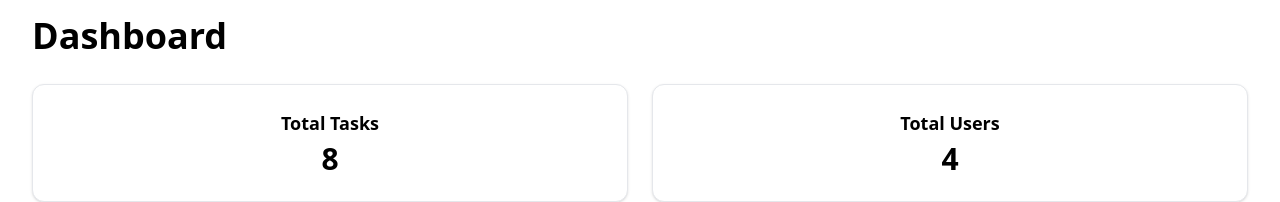
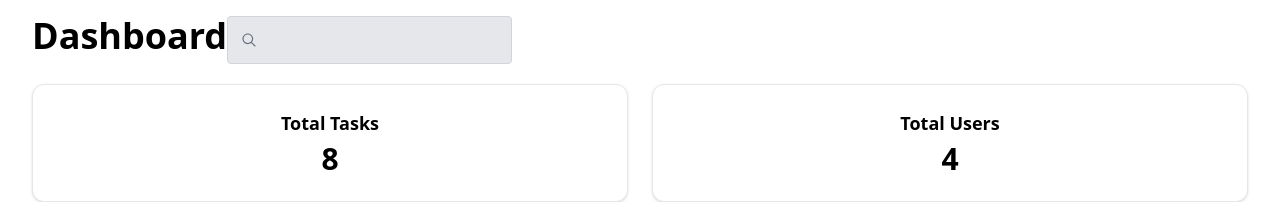
Before and after one commit to KirtanV19/Task-Manager, a React (Vite) app: page /dashboard in a window 1280 px wide. Shown: the top 202 px of the page. Built offline with nearby package versions, Linux system fonts and the light colour scheme; data requests are answered from the project's data file.

Commit message:
remove useEffect

```diff
--- a/src/components/Dashboard.jsx
+++ b/src/components/Dashboard.jsx
@@ -1,9 +1,10 @@
-import { useEffect } from "react";
+import { useEffect, useState } from "react";
 import { useSelector, useDispatch } from "react-redux";
-import { fetchTasks, updateTaskStatus } from "../redux/slices/task.slice";
+import { fetchTasks } from "../redux/slices/task.slice";
 import { fetchUserOnly } from "../redux/slices/user.slice";
 import Container from "../utils/Container";
 import { Table } from "@radix-ui/themes";
+import { MagnifyingGlassIcon } from "@radix-ui/react-icons";
 
 const Dashboard = () => {
     const { items: users } = useSelector((state) => state.users);
@@ -11,14 +12,14 @@ const Dashboard = () => {
 
     const dispatch = useDispatch();
 
+    const [selectedQuery, setSelectedQuery] = useState("");
+
     useEffect(() => {
         dispatch(fetchTasks());
-    }, [dispatch]);
-
-    useEffect(() => {
         dispatch(fetchUserOnly());
     }, [dispatch]);
 
+    { /*
     const handleAccept = (id) => {
         dispatch(updateTaskStatus({ id, status: "accepted" }));
     };
@@ -26,10 +27,22 @@ const Dashboard = () => {
     const handleReject = (id) => {
         dispatch(updateTaskStatus({ id, status: "rejected" }));
     };
+    */}
 
     return (
         <Container className="flex flex-col gap-5 py-4 px-4 md:px-8  min-h-screen">
-            <h1 className="text-4xl font-extrabold text-blue mb-2">Dashboard</h1>
+            <div className="flex">
+                <h1 className="text-4xl font-extrabold text-blue mb-2">Dashboard</h1>
+                <div className="border border-gray-300 bg-gray-200 rounded focus-within:ring-2 focus-within:ring-blue-400 flex items-center px-3 py-1">
+                    <MagnifyingGlassIcon className="text-gray-500 cursor-pointer mr-2 w-5 h-5" />
+                    <input
+                        type="text"
+                        value={selectedQuery}
+                        onChange={(e) => setSelectedQuery(e.target.value)}
+                        className="bg-transparent w-full outline-none placeholder-gray-400"
+                    />
+                </div>
+            </div>
             <div className="flex flex-wrap gap-6">
                 <div className="flex-1 min-w-[220px] bg-white border border-gray-200 rounded-xl shadow p-6 flex flex-col items-center">
                     <p className="text-black700 text-lg font-semibold mb-1">
@@ -48,12 +61,7 @@ const Dashboard = () => {
                 Recent Tasks
             </h2>
             <div className="overflow-x-auto rounded-lg shadow border border-gray-200 bg-white">
-                <Table.Root
-                    variant="surface"
-                    layout="auto"
-                    size="3"
-                    className="w-full"
-                >
+                <Table.Root variant="surface" layout="auto" size="3" className="w-full">
                     <Table.Header>
                         <Table.Row>
                             <Table.ColumnHeaderCell className="text-black">
@@ -84,7 +92,10 @@ const Dashboard = () => {
                                     <Table.RowHeaderCell>{task.title}</Table.RowHeaderCell>
                                     <Table.Cell>{task.status}</Table.Cell>
                                     <Table.Cell>{task.dueDate}</Table.Cell>
-                                    <Table.Cell className="flex gap-5 items-center" justify="center">
+                                    <Table.Cell
+                                        className="flex gap-5 items-center"
+                                        justify="center"
+                                    >
                                         <button
                                             className="bg-blue-600 text-white p-1 text-md rounded-md hover:bg-blue-700 transition"
                                             onClick={() => handleAccept(task.id)}
```
